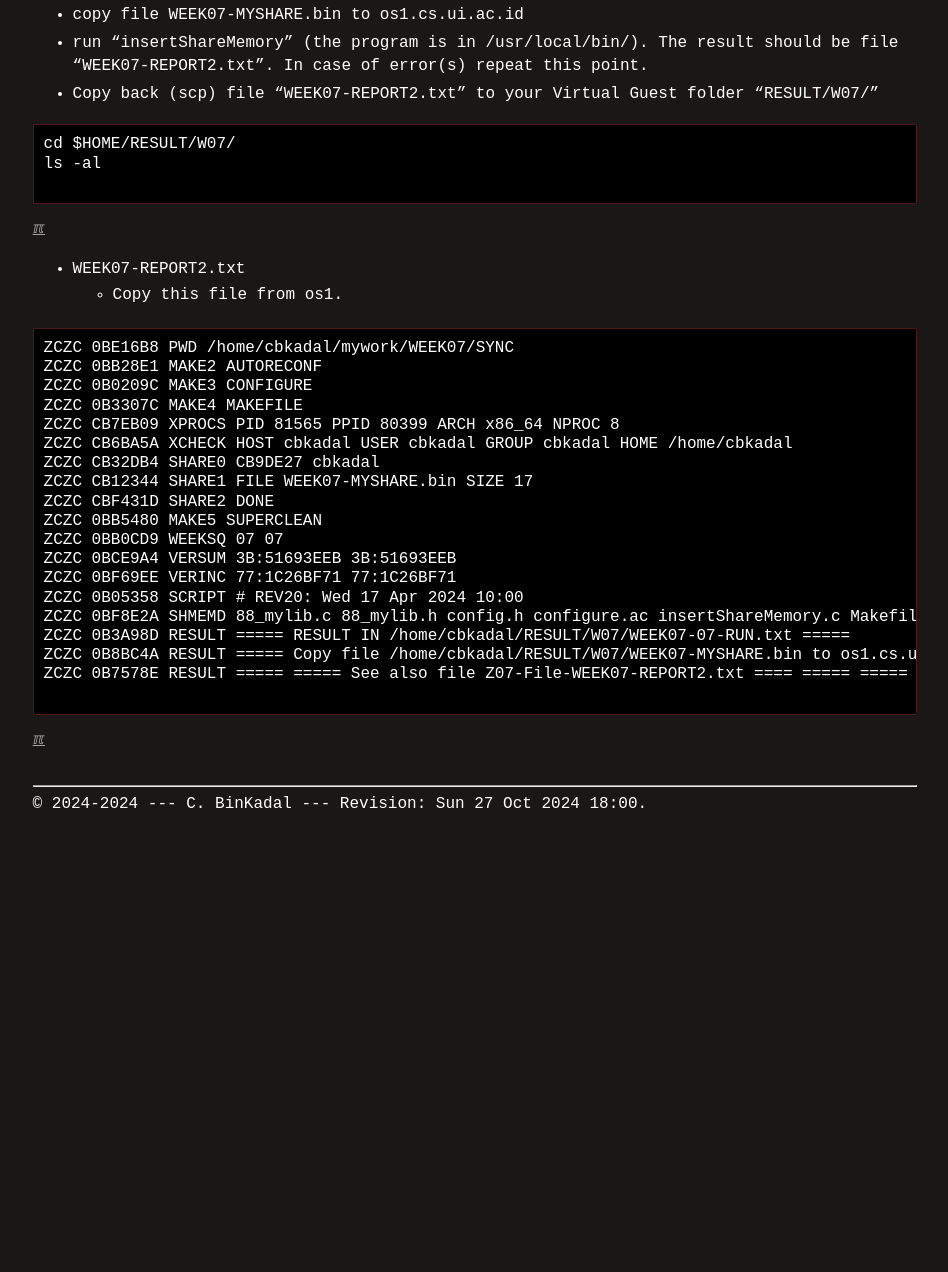
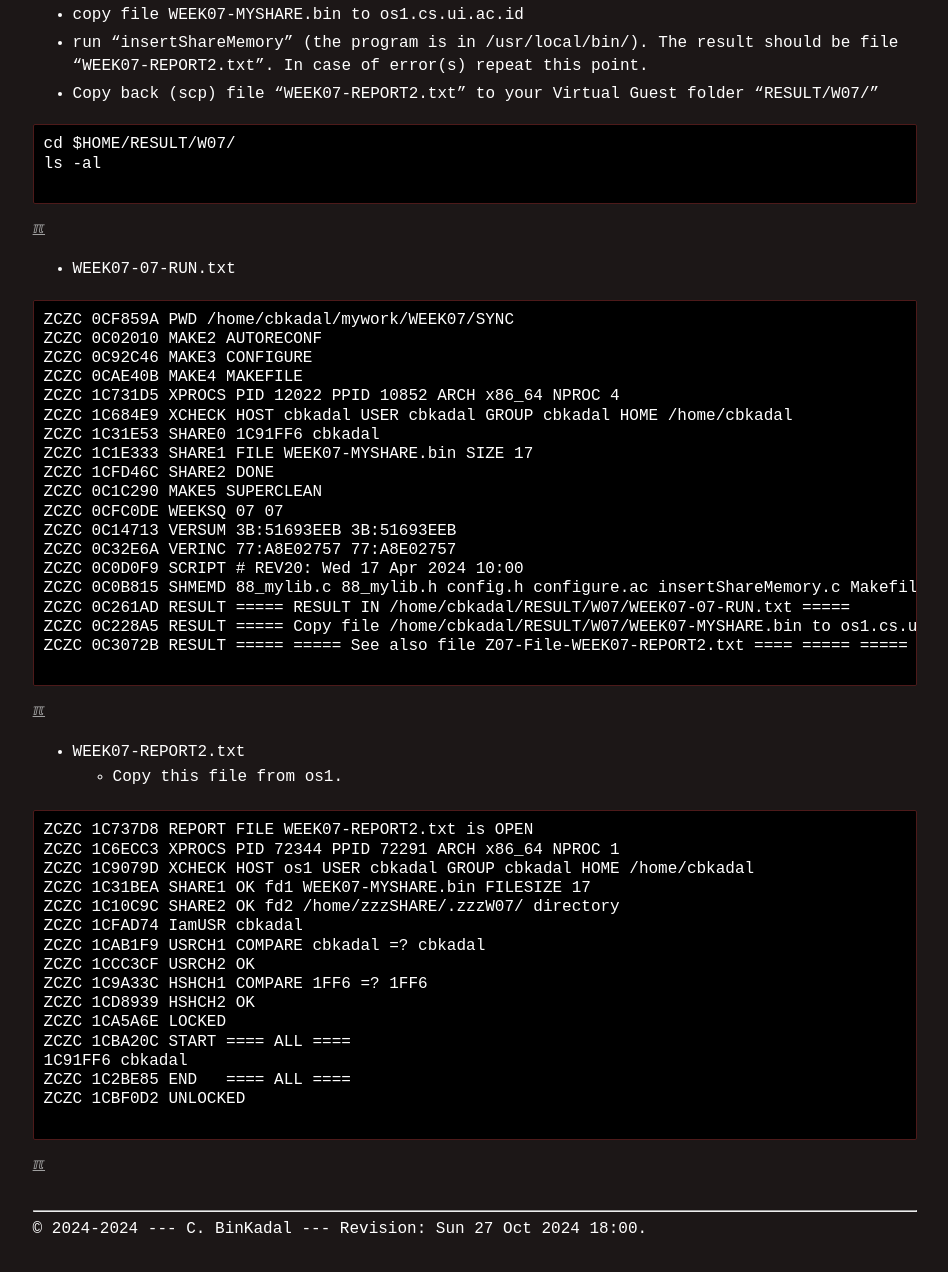
Before and after one commit to os2xx/demOS, a Jekyll site: the page built from W07-03.md, in a window 1280 px wide and 1400 px high, scrolled down 699 px. Shown: the top 1272 px of the window, without its empty margins (165-1113 px from the left). Built offline with Jekyll 4.4.1, drawn with Linux system fonts in a browser that asks for light colours; before the commit the page ends 1675 px from its top, so only the background shows below that.

Commit message:
cbkadal: demos

````diff
--- a/W07-03.md
+++ b/W07-03.md
@@ -16,7 +16,7 @@ ls -al Z07-SYNC.tar.xz
 
 ```
 
-[&#x213C;](#)<br id="idx01">
+[&#x213C;](#)<br id="idx001">
 ## Extract TARBALL and RUN Script
 
 ```
@@ -24,7 +24,7 @@ bash 07_WEEK07.sh
 
 ```
 
-[&#x213C;](#)<br id="idx02">
+[&#x213C;](#)<br id="idx002">
 ## READ Z07-File-WEEK07-REPORT2.txt
 * copy file WEEK07-MYSHARE.bin to os1.cs.ui.ac.id
 * run "insertShareMemory" (the program is in /usr/local/bin/).
@@ -38,30 +38,53 @@ ls -al
 
 ```
 
-[&#x213C;](#)<br id="idx04">
+[&#x213C;](#)<br id="idx003">
+
+* WEEK07-07-RUN.txt
+
+```
+ZCZC 0CF859A PWD /home/cbkadal/mywork/WEEK07/SYNC
+ZCZC 0C02010 MAKE2 AUTORECONF
+ZCZC 0C92C46 MAKE3 CONFIGURE
+ZCZC 0CAE40B MAKE4 MAKEFILE
+ZCZC 1C731D5 XPROCS PID 12022 PPID 10852 ARCH x86_64 NPROC 4
+ZCZC 1C684E9 XCHECK HOST cbkadal USER cbkadal GROUP cbkadal HOME /home/cbkadal
+ZCZC 1C31E53 SHARE0 1C91FF6 cbkadal
+ZCZC 1C1E333 SHARE1 FILE WEEK07-MYSHARE.bin SIZE 17
+ZCZC 1CFD46C SHARE2 DONE
+ZCZC 0C1C290 MAKE5 SUPERCLEAN
+ZCZC 0CFC0DE WEEKSQ 07 07
+ZCZC 0C14713 VERSUM 3B:51693EEB 3B:51693EEB
+ZCZC 0C32E6A VERINC 77:A8E02757 77:A8E02757
+ZCZC 0C0D0F9 SCRIPT # REV20: Wed 17 Apr 2024 10:00
+ZCZC 0C0B815 SHMEMD 88_mylib.c 88_mylib.h config.h configure.ac insertShareMemory.c Makefile.am myShareMemory.c rstShareMemory.c .shsh 8 17 21 28 8
+ZCZC 0C261AD RESULT ===== RESULT IN /home/cbkadal/RESULT/W07/WEEK07-07-RUN.txt =====
+ZCZC 0C228A5 RESULT ===== Copy file /home/cbkadal/RESULT/W07/WEEK07-MYSHARE.bin to os1.cs.ui.ac.id === =====
+ZCZC 0C3072B RESULT ===== ===== See also file Z07-File-WEEK07-REPORT2.txt ==== ===== ===== ===== ===== ===== =====
+
+```
+
+[&#x213C;](#)<br id="idx004">
 
 * WEEK07-REPORT2.txt
   * Copy this file from os1.
 
 ```
-ZCZC 0BE16B8 PWD /home/cbkadal/mywork/WEEK07/SYNC
-ZCZC 0BB28E1 MAKE2 AUTORECONF
-ZCZC 0B0209C MAKE3 CONFIGURE
-ZCZC 0B3307C MAKE4 MAKEFILE
-ZCZC CB7EB09 XPROCS PID 81565 PPID 80399 ARCH x86_64 NPROC 8
-ZCZC CB6BA5A XCHECK HOST cbkadal USER cbkadal GROUP cbkadal HOME /home/cbkadal
-ZCZC CB32DB4 SHARE0 CB9DE27 cbkadal
-ZCZC CB12344 SHARE1 FILE WEEK07-MYSHARE.bin SIZE 17
-ZCZC CBF431D SHARE2 DONE
-ZCZC 0BB5480 MAKE5 SUPERCLEAN
-ZCZC 0BB0CD9 WEEKSQ 07 07
-ZCZC 0BCE9A4 VERSUM 3B:51693EEB 3B:51693EEB
-ZCZC 0BF69EE VERINC 77:1C26BF71 77:1C26BF71
-ZCZC 0B05358 SCRIPT # REV20: Wed 17 Apr 2024 10:00
-ZCZC 0BF8E2A SHMEMD 88_mylib.c 88_mylib.h config.h configure.ac insertShareMemory.c Makefile.am myShareMemory.c rstShareMemory.c .shsh 8 17 21 28 8
-ZCZC 0B3A98D RESULT ===== RESULT IN /home/cbkadal/RESULT/W07/WEEK07-07-RUN.txt =====
-ZCZC 0B8BC4A RESULT ===== Copy file /home/cbkadal/RESULT/W07/WEEK07-MYSHARE.bin to os1.cs.ui.ac.id === =====
-ZCZC 0B7578E RESULT ===== ===== See also file Z07-File-WEEK07-REPORT2.txt ==== ===== ===== ===== ===== ===== =====
+ZCZC 1C737D8 REPORT FILE WEEK07-REPORT2.txt is OPEN
+ZCZC 1C6ECC3 XPROCS PID 72344 PPID 72291 ARCH x86_64 NPROC 1
+ZCZC 1C9079D XCHECK HOST os1 USER cbkadal GROUP cbkadal HOME /home/cbkadal
+ZCZC 1C31BEA SHARE1 OK fd1 WEEK07-MYSHARE.bin FILESIZE 17
+ZCZC 1C10C9C SHARE2 OK fd2 /home/zzzSHARE/.zzzW07/ directory
+ZCZC 1CFAD74 IamUSR cbkadal
+ZCZC 1CAB1F9 USRCH1 COMPARE cbkadal =? cbkadal
+ZCZC 1CCC3CF USRCH2 OK
+ZCZC 1C9A33C HSHCH1 COMPARE 1FF6 =? 1FF6
+ZCZC 1CD8939 HSHCH2 OK
+ZCZC 1CA5A6E LOCKED
+ZCZC 1CBA20C START ==== ALL ====
+1C91FF6 cbkadal
+ZCZC 1C2BE85 END   ==== ALL ====
+ZCZC 1CBF0D2 UNLOCKED
 
 ```
 
````
Also changed, not shown: W07-04.md (+5 -5 lines).
